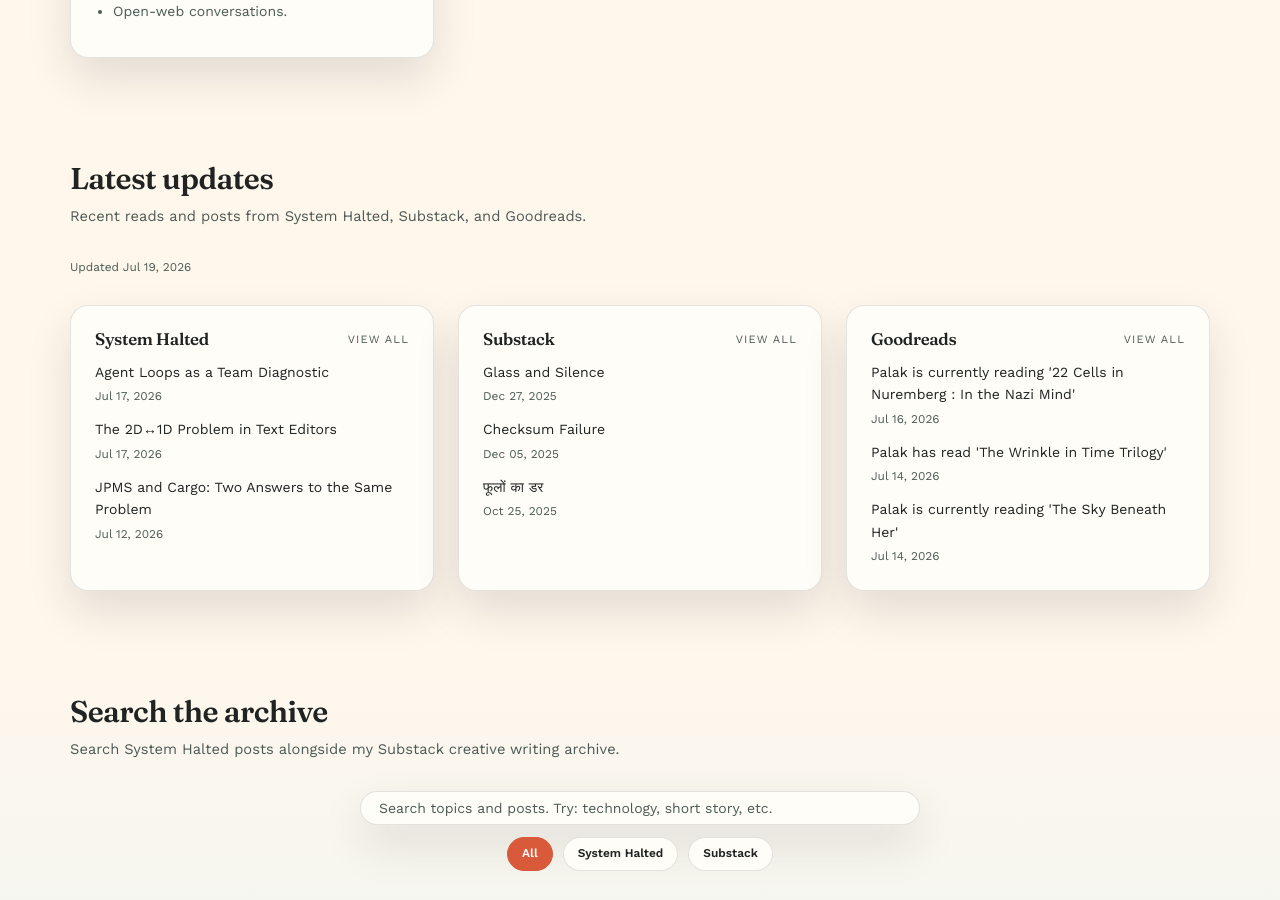
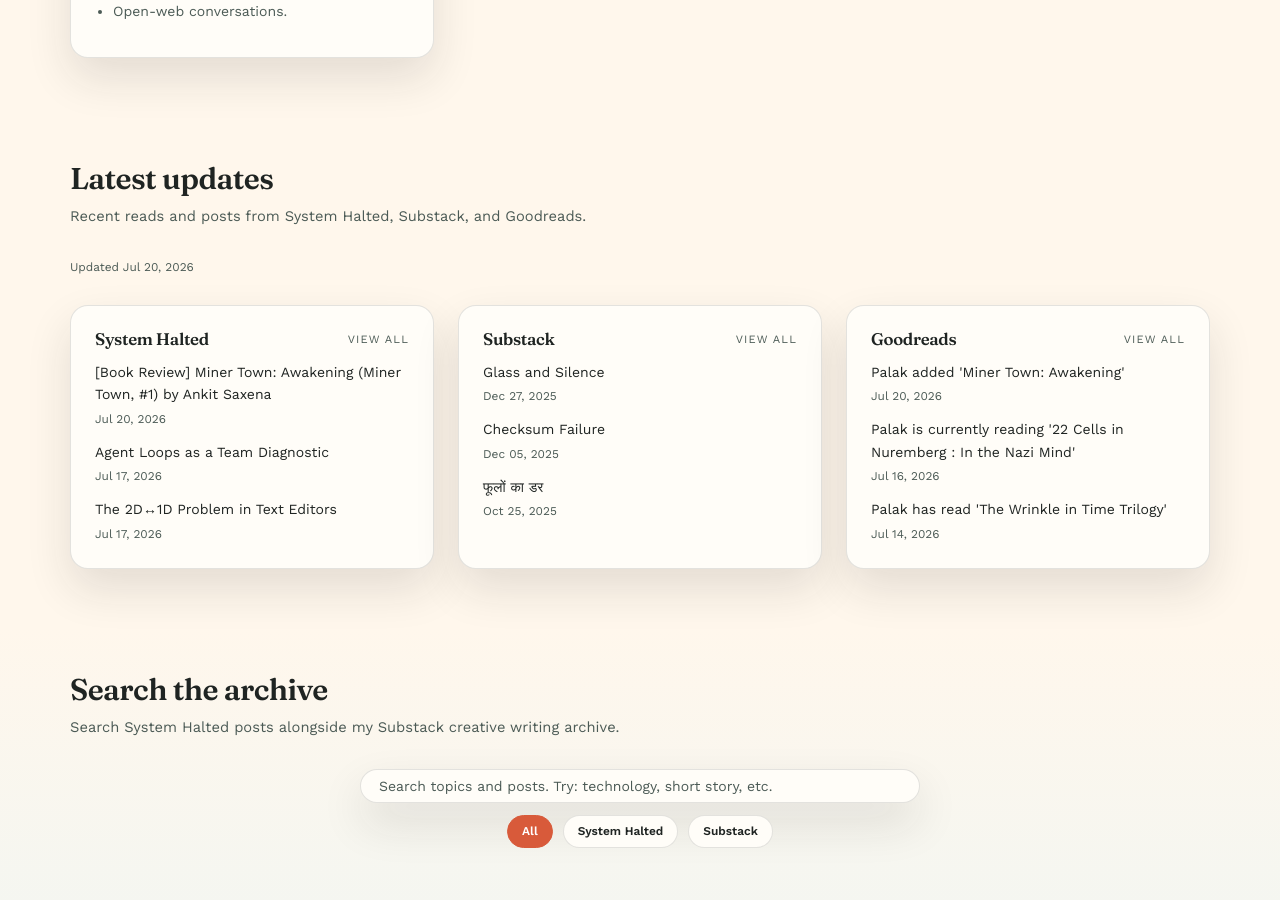
Before and after one commit to systemhalted/about-me, a Jekyll site: the page built from index.html, in a window 1280 px wide and 900 px high, scrolled down 2331 px. Built offline with Jekyll 4.4.1, drawn with Linux system fonts in a browser that asks for light colours; nearby versions of some CDN libraries.

Commit message:
refresh content feeds

```diff
--- a/_data/latest_sources.json
+++ b/_data/latest_sources.json
@@ -1,5 +1,5 @@
 {
-  "updated_at": "2026-07-19T05:31:56Z",
+  "updated_at": "2026-07-20T05:49:52Z",
   "sources": [
     {
       "id": "systemhalted",
@@ -7,6 +7,11 @@
       "url": "https://systemhalted.in",
       "feed_url": "https://systemhalted.in/feed.xml",
       "items": [
+        {
+          "title": "[Book Review] Miner Town: Awakening (Miner Town, #1) by Ankit Saxena",
+          "url": "https://systemhalted.in/2026/07/20/book-review-miner-town-awakening-by-ankit-saxena/",
+          "published": "2026-07-20T00:00:00Z"
+        },
         {
           "title": "Agent Loops as a Team Diagnostic",
           "url": "https://systemhalted.in/2026/07/17/agent-loops-as-a-team-diagnostic/",
@@ -16,11 +21,6 @@
           "title": "The 2D\u21941D Problem in Text Editors",
           "url": "https://systemhalted.in/2026/07/17/the-2d-1d-problem-in-text-editors/",
           "published": "2026-07-17T00:00:00Z"
-        },
-        {
-          "title": "JPMS and Cargo: Two Answers to the Same Problem",
-          "url": "https://systemhalted.in/2026/07/12/jpms-and-cargo-two-answers-to-the-same-problem/",
-          "published": "2026-07-12T00:00:00Z"
         }
       ]
     },
@@ -54,6 +54,11 @@
       "feed_url": "https://www.goodreads.com/user/updates_rss/1863824",
       "items": [
         {
+          "title": "Palak added 'Miner Town: Awakening'",
+          "url": "https://www.goodreads.com/review/show/8785104844",
+          "published": "2026-07-20T04:16:52Z"
+        },
+        {
           "title": "Palak is currently reading '22 Cells in Nuremberg : In the Nazi Mind'",
           "url": "https://www.goodreads.com/review/show/8773988964",
           "published": "2026-07-16T02:31:43Z"
@@ -62,11 +67,6 @@
           "title": "Palak has read 'The Wrinkle in Time Trilogy'",
           "url": "https://www.goodreads.com/review/show/8768198153",
           "published": "2026-07-14T01:45:39Z"
-        },
-        {
-          "title": "Palak is currently reading 'The Sky Beneath Her'",
-          "url": "https://www.goodreads.com/review/show/8768180348",
-          "published": "2026-07-14T01:39:10Z"
         }
       ]
     }
```
